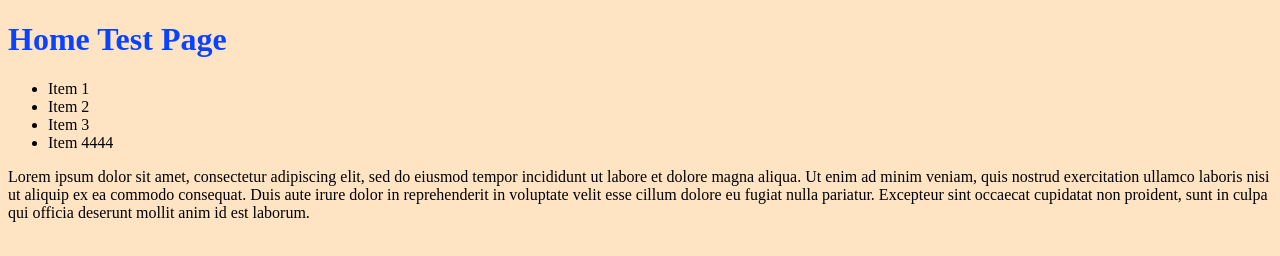
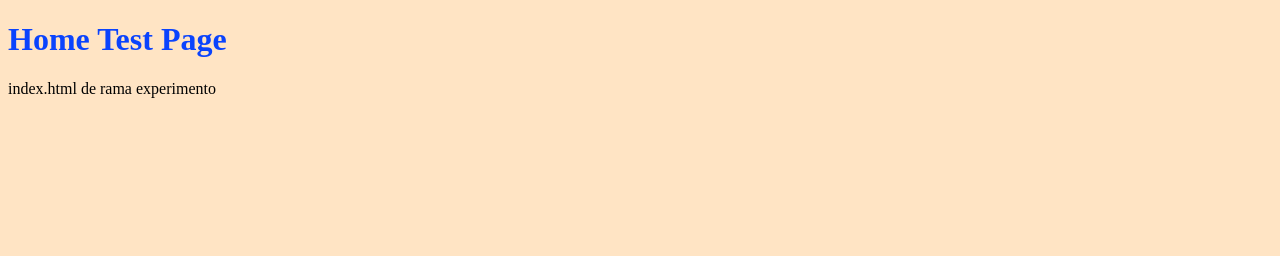
Before and after one commit to asterfinde/proyecto-web2, a website: page index.html in a window 1280 px wide. Drawn offline with Linux system fonts and the light colour scheme.

Commit message:
actualización de index.html en rama experimento

```diff
--- a/index.html
+++ b/index.html
@@ -10,15 +10,8 @@
 <body>
     <h1>Home Test Page</h1>
 
-    <ul>
-        <li>Item 1</li>
-        <li>Item 2</li>
-        <li>Item 3</li>
-        <li>Item 4444</li>
-    </ul>
-
     <p>
-        Lorem ipsum dolor sit amet, consectetur adipiscing elit, sed do eiusmod tempor incididunt ut labore et dolore magna aliqua. Ut enim ad minim veniam, quis nostrud exercitation ullamco laboris nisi ut aliquip ex ea commodo consequat. Duis aute irure dolor in reprehenderit in voluptate velit esse cillum dolore eu fugiat nulla pariatur. Excepteur sint occaecat cupidatat non proident, sunt in culpa qui officia deserunt mollit anim id est laborum.
+        index.html  de rama experimento
     </p>
 </body>
 </html>
```
